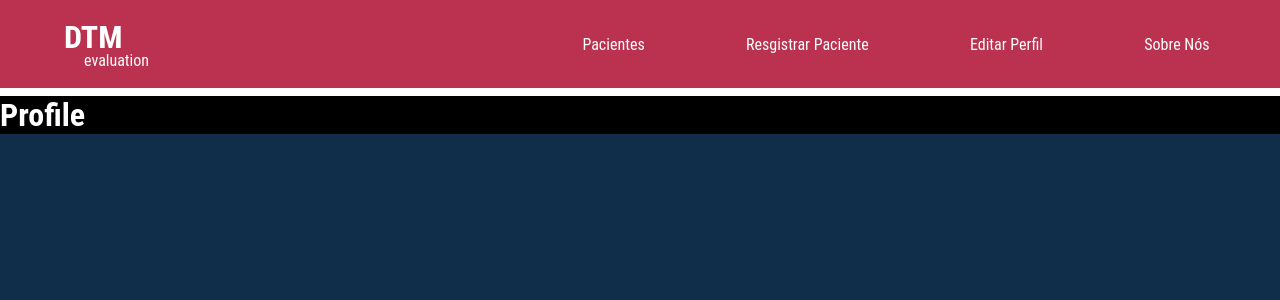
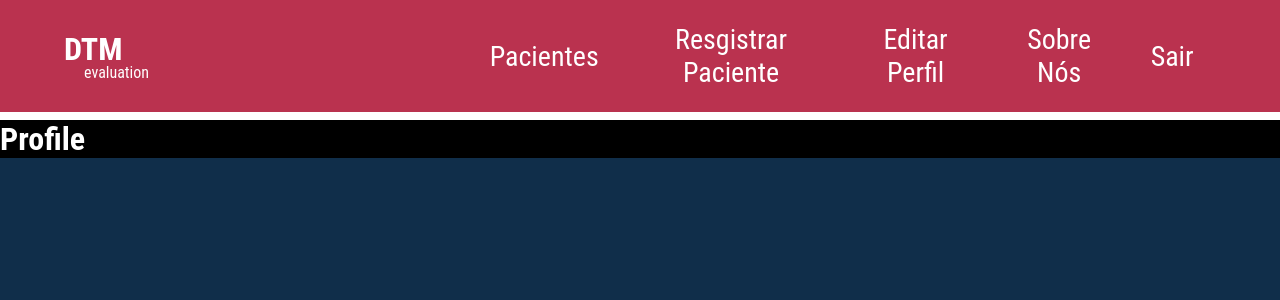
Before and after one commit to Elielson68/DTM, a React (Create React App) app in the folder front-end/: page /profile in a window 1280 px wide. Shown: the top 300 px of the page. Built offline with nearby package versions, Linux system fonts and the light colour scheme.

Commit message:
fixed menu-bar responsiveness

```diff
--- a/front-end/src/components/MenuBar/index.tsx
+++ b/front-end/src/components/MenuBar/index.tsx
@@ -7,7 +7,7 @@ import MenuIcon from "../../assets/img/menu-icon.png";
 export default function MenuBar() {
   const [show, setShow] = React.useState(false);
   function handleResize() {
-    if (window.innerWidth > 670) {
+    if (window.innerWidth < 1024) {
       setShow(false);
     }
   }
@@ -38,11 +38,10 @@ export default function MenuBar() {
             <a href="/">Sair</a>
           </span>
         </Options>
-        <span onClick={() => setShow(!show)}>
+        <span onClick={() => setShow(!show)} className="menu-icon">
           <img src={MenuIcon} alt="" />
         </span>
       </Container>
-
       {show && (
           <MobileMenu>
             <span>
--- a/front-end/src/components/MenuBar/styles.ts
+++ b/front-end/src/components/MenuBar/styles.ts
@@ -1,7 +1,37 @@
 import styled from "styled-components";
 
+export const Container = styled.div`
+  display: flex;
+  flex-direction: row;
+  align-items: center;
+  justify-content: space-between;
+  width: 100%;
+  height: 15%;
+  border-bottom: 1vh solid #fff;
+  background-color: #ba324f;
+  padding: 0 5%;
+  position: sticky;
+  .menu-icon {
+    display: none;
+  }
+
+  @media (max-width: 1024px) {
+    position: sticky;
+    border-bottom: none;
+    .menu-icon {
+      display: inline;
+      :hover {
+        cursor: pointer;
+      }
+      img {
+        width: 40px;
+        height: 40px;
+      }
+    }
+  }
+`;
+
 export const Logo = styled.div`
-  margin-left: 5%;
   h1 {
     color: #ffffff;
     margin: 0;
@@ -20,17 +50,61 @@ export const Options = styled.div`
   display: flex;
   flex-direction: row;
   align-items: center;
-  justify-content: space-between;
-  width: 50%;
-  margin-right: 5%;
+  justify-content: space-evenly;
+  width: 65%;
+  span {
+    display: flex;
+    flex-direction: row;
+    align-items: center;
+    justify-content: center;
+    height: 100%;
+    margin: 0 3%;
+    a {
+      text-decoration: none;
+      color: #fff;
+      font-size: 1.75rem;
+      text-align: center;
+      transition: all 0.2s linear;
+      &:hover {
+        font-weight: bold;
+        border-bottom: 2px solid #fff;
+      }
+    }
+  }
+
+  @media (max-width: 1024px) {
+    margin-right: 10%;
+    float: none;
+    text-align: left;
+    border: none;
+    span {
+      margin: 0 3%;
+      display: none;
+    }
+  }
+`;
+
+export const MobileMenu = styled.div`
+  display: flex;
+  flex-direction: column;
+  align-items: flex-end;
+  justify-content: space-evenly;
+  width: 100%;
+  height: 30%;
+  position: fixed;
+  background-color: #ba324f;
+  margin-top: -5px;
   span {
     display: flex;
     flex-direction: row;
     flex-wrap: wrap;
     align-items: center;
     justify-content: center;
-    height: 100%;
-    margin: 0 1%;
+    height: fit-content;
+    margin: 0 5% 0 0;
+    &:last-child {
+      margin: 0 5% 0 0;
+    }
   }
   a {
     text-decoration: none;
@@ -44,69 +118,3 @@ export const Options = styled.div`
     }
   }
 `;
-
-export const MobileMenu = styled.div`
-  display: flex;
-  flex-direction: column;
-  align-items: flex-end;
-  justify-content: space-between;
-  width: 100%;
-  height: 40vh;
-  background-color: #ba324f;
-  span {
-    display: flex;
-    flex-direction: row;
-    flex-wrap: wrap;
-    align-items: center;
-    justify-content: center;
-    height: fit-content;
-    margin: 0 5% 0 0;
-    &:last-child{
-      margin: 0 5% 5% 0;
-    }
-  }
-  a {
-    text-decoration: none;
-    color: #fff;
-    font-size: 1rem;
-    text-align: center;
-  }
-`;
-
-export const Container = styled.div`
-  display: flex;
-  flex-direction: row;
-  align-items: center;
-  justify-content: space-between;
-  width: 100vw;
-  height: 12vh;
-  position: sticky;
-  border-bottom: 1vh solid #fff;
-  background-color: #ba324f;
-
-  span:last-child {
-    margin-right: 5%;
-    display: none;
-    img {
-      width: 40px;
-      height: 40px;
-    }
-  }
-
-  @media (max-width: 671px) {
-    border-bottom: none;
-    span:last-child {
-      display: inline;
-    }
-    ${Options} {
-      margin-right: 10%;
-      float: none;
-      display: block;
-      text-align: left;
-      span {
-        margin: 0 3%;
-        display: none;
-      }
-    }
-  }
-`;
```
Lines whose indentation alone changed are shown as unchanged.
